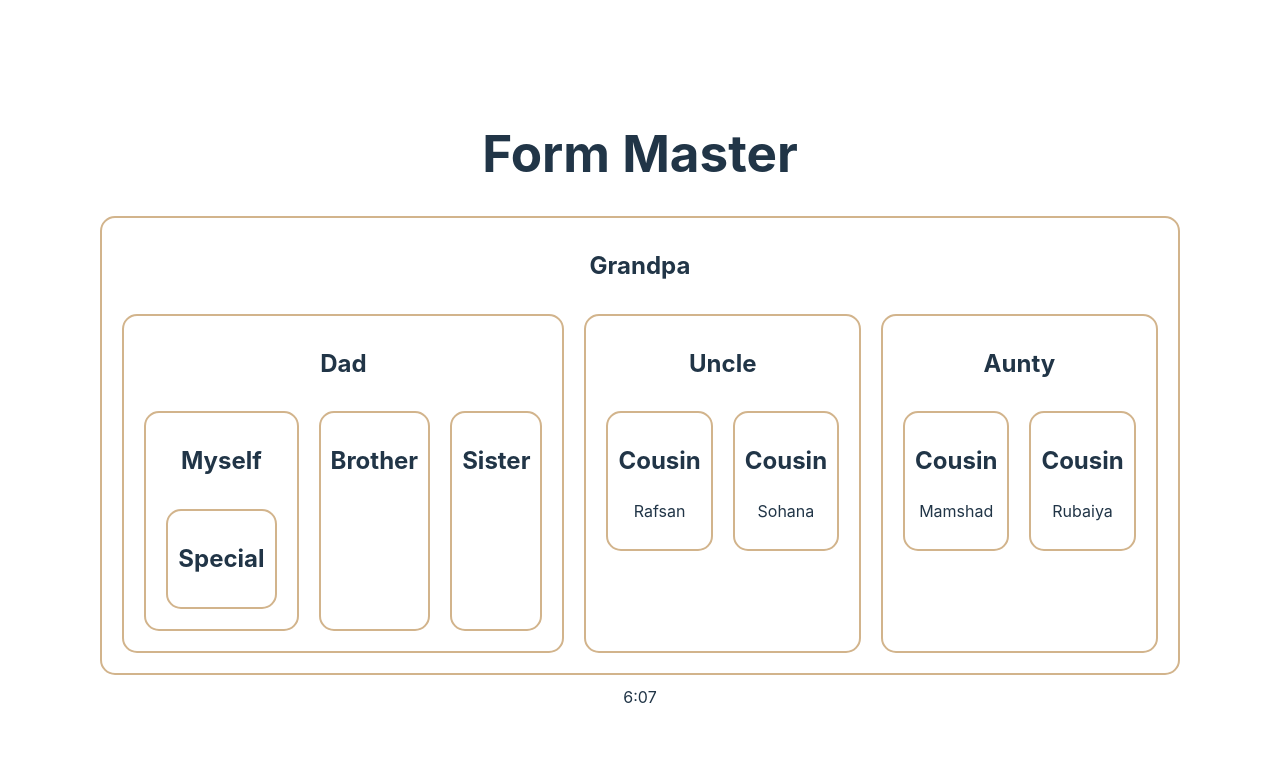
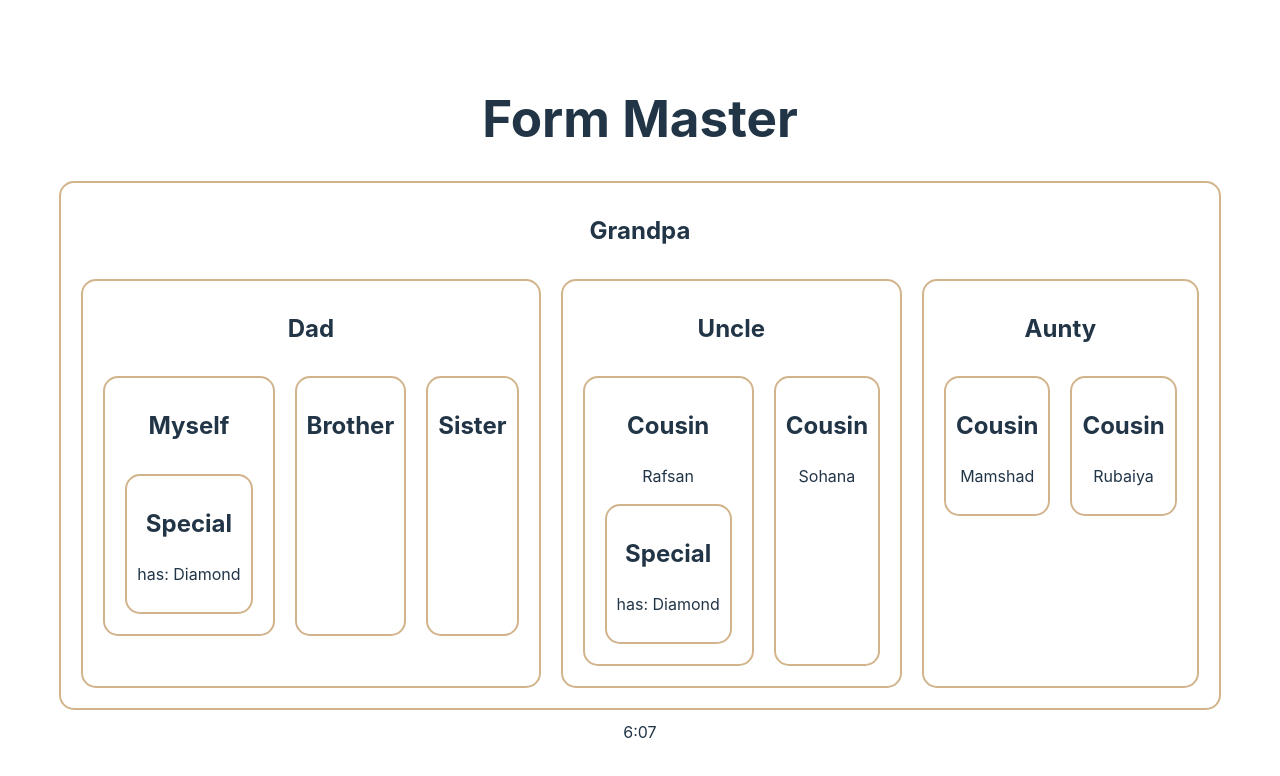
Before and after one commit to Siblur-Rahman/form-react, a React (Vite) app: page / in a window 1280 px wide. Shown: the top 776 px of the page. Built offline with nearby package versions, Linux system fonts and the light colour scheme.

Commit message:
md-46-8 completed

```diff
--- a/src/components/Cousin/Cousin.jsx
+++ b/src/components/Cousin/Cousin.jsx
@@ -1,9 +1,11 @@
+import Special from "../Special/Special";
 
-const Cousin = ({name}) => {
+const Cousin = ({name, asset}) => {
     return (
         <div>
             <h2>Cousin</h2>
             <p>{name}</p>
+            {asset && <Special asset={asset}></Special>}
         </div>
     );
 };
--- a/src/components/Dad/Dad.jsx
+++ b/src/components/Dad/Dad.jsx
@@ -2,12 +2,12 @@
 import MySelf from "../MySelf/MySelf";
 import Sister from "../Sister/Sister";
 
-const Dad = () => {
+const Dad = ({asset}) => {
     return (
         <div>
             <h2>Dad</h2>
             <section className="flex">
-                <MySelf></MySelf>
+                <MySelf asset={asset}></MySelf>
                 <Brother></Brother>
                 <Sister></Sister>
             </section>
--- a/src/components/Grandpa/Grandpa.jsx
+++ b/src/components/Grandpa/Grandpa.jsx
@@ -4,12 +4,13 @@
 import './Grandpa.css'
 
 const Grandpa = () => {
+    const asset = 'Diamond'
     return (
         <div className="grandpa">
                 <h2>Grandpa</h2>
             <section className="flex">
-                <Dad></Dad>
-                <Uncle></Uncle>
+                <Dad asset={asset} ></Dad>
+                <Uncle asset={asset}></Uncle>
                 <Aunty></Aunty>
             </section>
         </div>
--- a/src/components/MySelf/MySelf.jsx
+++ b/src/components/MySelf/MySelf.jsx
@@ -1,11 +1,11 @@
 import Special from "../Special/Special";
 
-const MySelf = () => {
+const MySelf = ({asset}) => {
     return (
         <div>
             <h2>Myself</h2>
             <section className="flex">
-                <Special></Special>
+                <Special asset={asset}></Special>
             </section>
         </div>
     );
--- a/src/components/Special/Special.jsx
+++ b/src/components/Special/Special.jsx
@@ -1,8 +1,9 @@
 
-const Special = () => {
+const Special = ({asset}) => {
     return (
         <div>
             <h2>Special</h2>
+            <p>has: {asset}</p>
         </div>
     );
 };
--- a/src/components/Uncle/Uncle.jsx
+++ b/src/components/Uncle/Uncle.jsx
@@ -1,11 +1,11 @@
 import Cousin from "../Cousin/Cousin";
 
-const Uncle = () => {
+const Uncle = ({asset}) => {
     return (
         <div>
             <h2>Uncle</h2>
             <section className="flex">
-                <Cousin name={'Rafsan'}></Cousin>
+                <Cousin name={'Rafsan'} asset={asset}></Cousin>
                 <Cousin name={'Sohana'}></Cousin>
             </section>
         </div>
```
